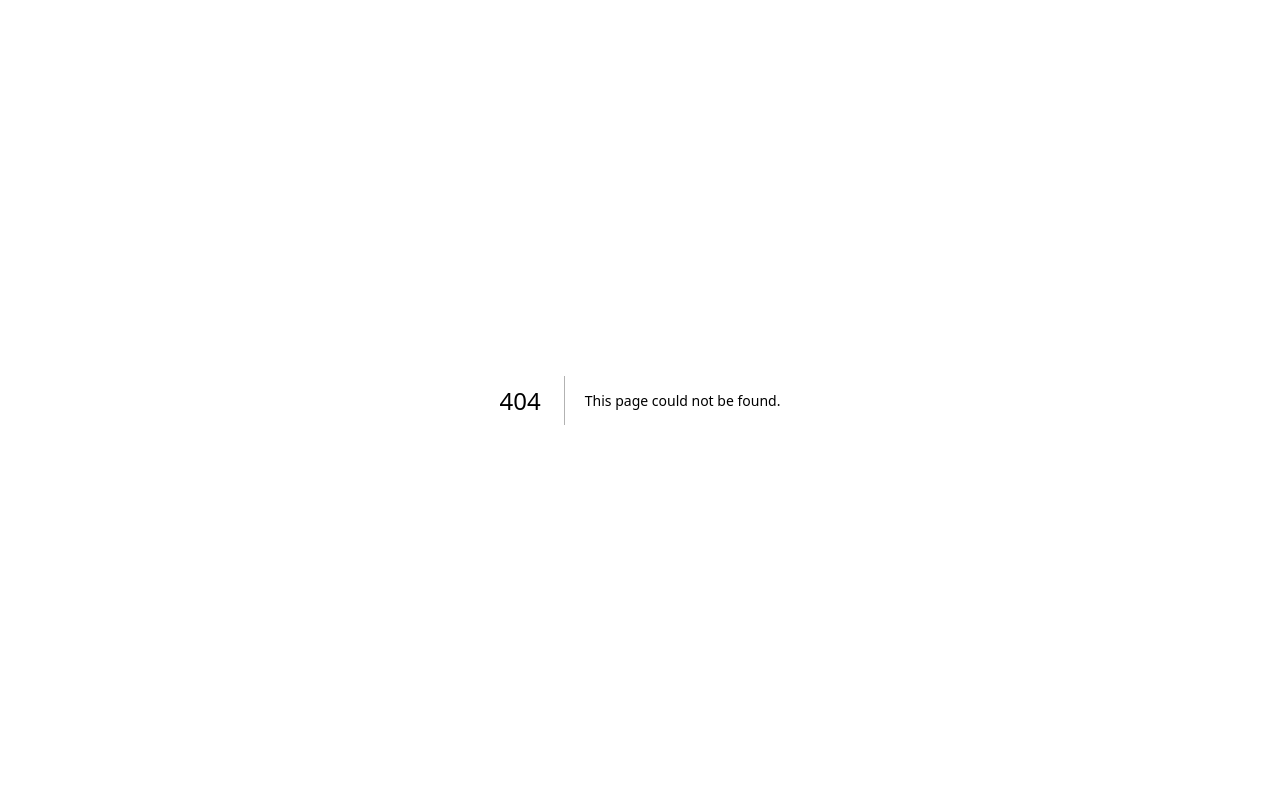
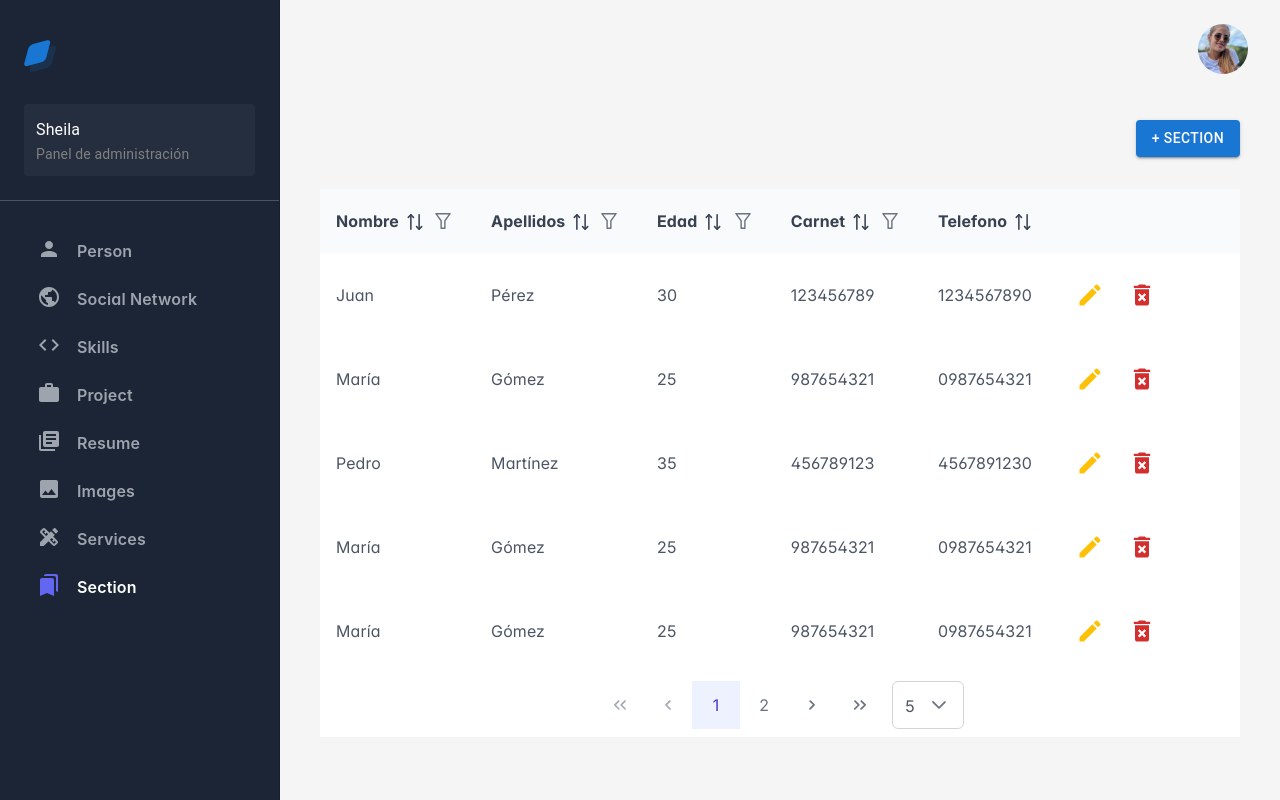
Before and after one commit to SheilaFundora/Portfolio, a Next.js app in the folder frontend/: page /admin/section in a window 1280 px wide. Before the commit this address had no page. Built offline with nearby package versions, Linux system fonts and the light colour scheme.

Commit message:
add section

```diff
--- /dev/null
+++ b/frontend/src/app/admin/section/ModalSection.jsx
@@ -0,0 +1,50 @@
+import React, {useState} from 'react';
+import {Button, DialogActions, DialogContent, DialogContentText, TextField} from "@mui/material";
+import Box from "@mui/material/Box";
+import {useForm} from "react-hook-form";
+
+const ModalSection = ({handleClickOpen}) => {
+  const { register, control, handleSubmit, formState: { errors } } = useForm('formSection');
+  const [errorMessage, setErrorMessage] = useState('');
+
+  const handleSubmitSection= async (data) => {
+    console.log(data)
+  }
+  return (
+    <Box>
+      <form onSubmit={handleSubmit(handleSubmitSection)}>
+        <DialogContent>
+          <h4 className='mt-4 text-center'>Form to add Section</h4>
+
+
+          <div className={'d-flex w-100 align-items-center justify-content-between'}>
+            <TextField
+              label="Name"
+              type='text'
+              sx={{m: 2, width: '500px'}}
+              {...register("nombre", {
+                required: 'Required field'
+              })}
+              error={!!errors.nombre}
+              helperText={errors.nombre && errors.nombre.message}
+            />
+          </div>
+
+          {errorMessage && <div className='error-message text-danger text-start ms-4'>{errorMessage}</div>}
+
+          <DialogActions sx={{pb: 3, justifyContent: 'center'}}>
+            <Button autoFocus onClick={handleClickOpen} variant="contained" color='error'>
+              Cancelar
+            </Button>
+            <Button variant="contained" type="submit" className={'ms-4'}>
+              Agregar
+            </Button>
+          </DialogActions>
+        </DialogContent>
+      </form>
+    </Box>
+
+  );
+};
+
+export default ModalSection;
--- /dev/null
+++ b/frontend/src/app/admin/section/page.jsx
@@ -0,0 +1,32 @@
+'use client'
+import React from 'react';
+import TableAdmin from "@/components/adminCompoents/other/TableAdmin";
+import Box from "@mui/material/Box";
+import BtnModal from "@/components/adminCompoents/other/BtnModal";
+import ModalPerson from "@/app/admin/person/ModalPerson";
+import ModalSocialNet from "@/app/admin/socialNetworks/ModalSocialNet";
+import ModalSkill from "@/app/admin/skills/ModalSkill";
+import ModalResume from "@/app/admin/resume/ModalResume";
+import ModalService from "@/app/admin/services/ModalService";
+import ModalSection from "@/app/admin/section/ModalSection";
+
+const Page = () => {
+  const [openModal, setOpenModal] = React.useState(false);
+
+  const handleClickOpen = () => {
+    setOpenModal(!openModal);
+  };
+
+  return (
+    <Box sx={{ marginTop: 2}}>
+      <BtnModal name={'section'}
+                modalAdd={<ModalSection handleClickOpen={handleClickOpen}/>}
+                openModal={openModal}
+                handleClickOpen={handleClickOpen}
+      />
+      <TableAdmin />
+    </Box>
+  );
+};
+
+export default Page;
--- a/frontend/src/constants/apiRoutesAdmin.js
+++ b/frontend/src/constants/apiRoutesAdmin.js
@@ -5,6 +5,7 @@ import LibraryBooksIcon from '@mui/icons-material/LibraryBooks';
 import ImageIcon from '@mui/icons-material/Image';
 import DesignServicesIcon from '@mui/icons-material/DesignServices';
 import WorkIcon from '@mui/icons-material/Work';
+import BookmarksIcon from '@mui/icons-material/Bookmarks';
 
 export const pagesAdmin = [
     {
@@ -47,5 +48,11 @@ export const pagesAdmin = [
         link: '/admin/services',
         icon: <DesignServicesIcon/>
 
+    },
+    {
+      name: 'Section',
+      link: '/admin/section',
+      icon: <BookmarksIcon/>
+
     }
 ];
```
